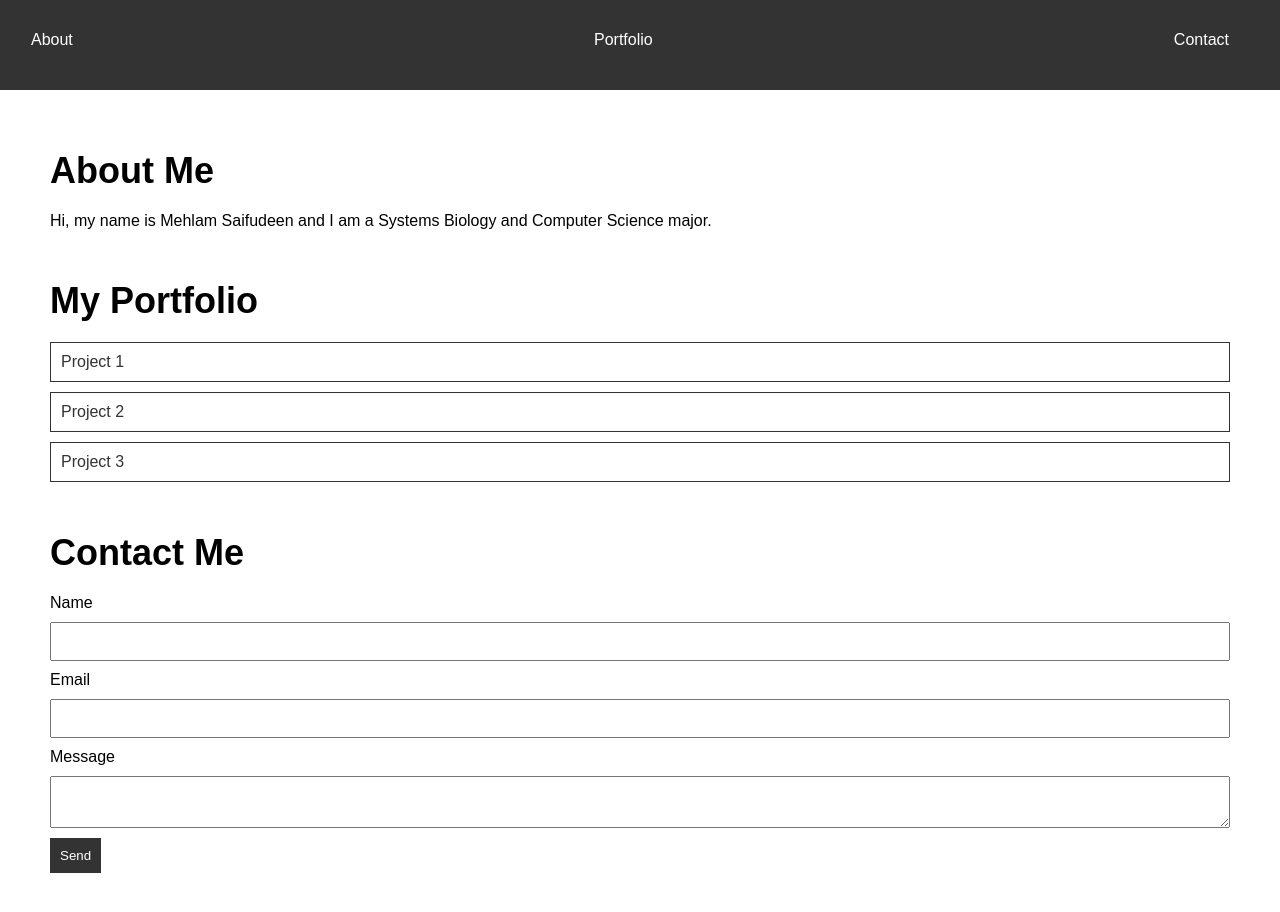
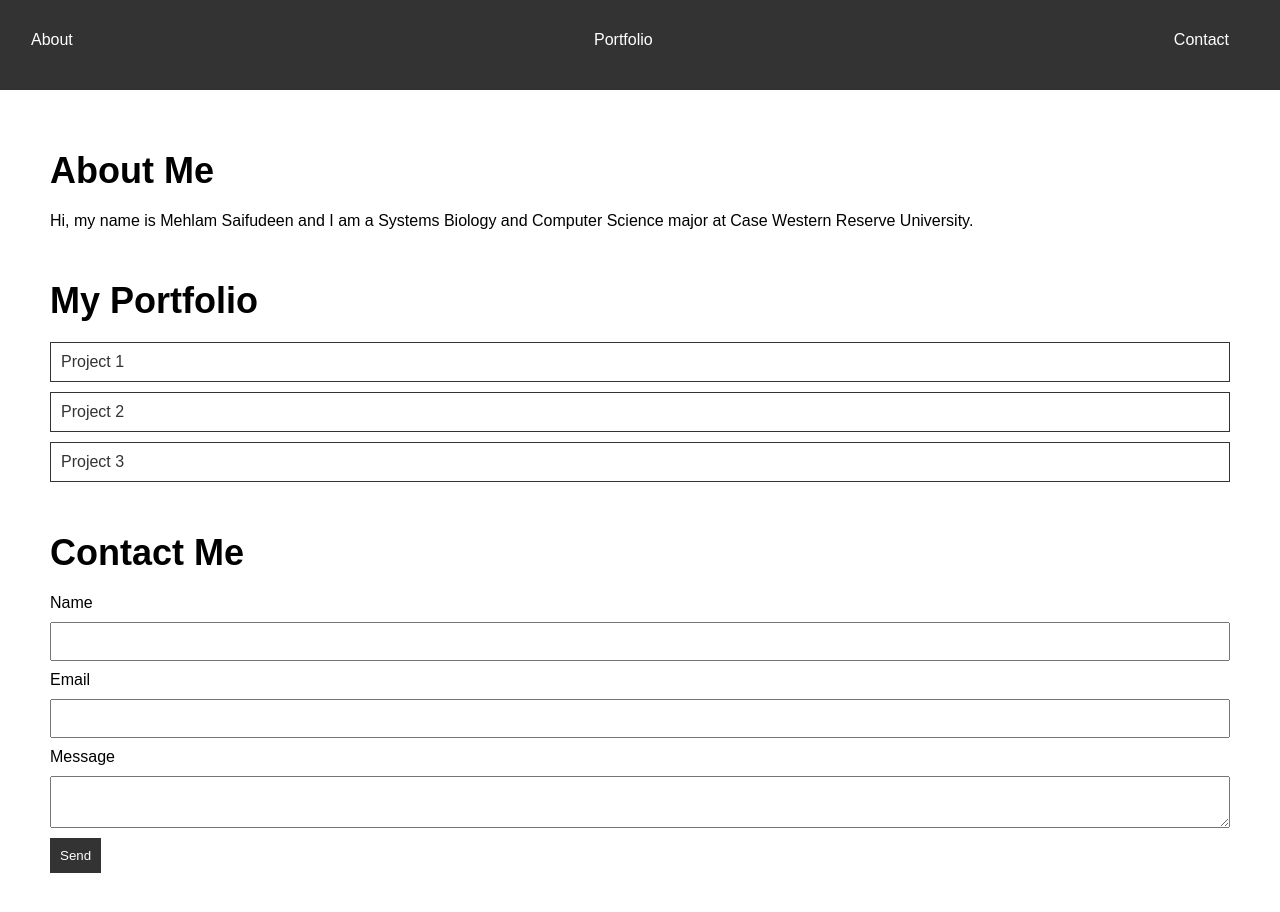
Before and after one commit to mehlu22/mehlu22.github.io, a plain HTML site: page index.html in a window 1280 px wide. Drawn offline with Linux system fonts and the light colour scheme.

Commit message:
Update index.html

```diff
--- a/index.html
+++ b/index.html
@@ -19,7 +19,7 @@
     <main>
       <section id="about">
         <h1>About Me</h1>
-        <p>Hi, my name is Mehlam Saifudeen and I am a Systems Biology and Computer Science major.</p>
+        <p>Hi, my name is Mehlam Saifudeen and I am a Systems Biology and Computer Science major at Case Western Reserve University.</p>
       </section>
 
       <section id="portfolio">
```
